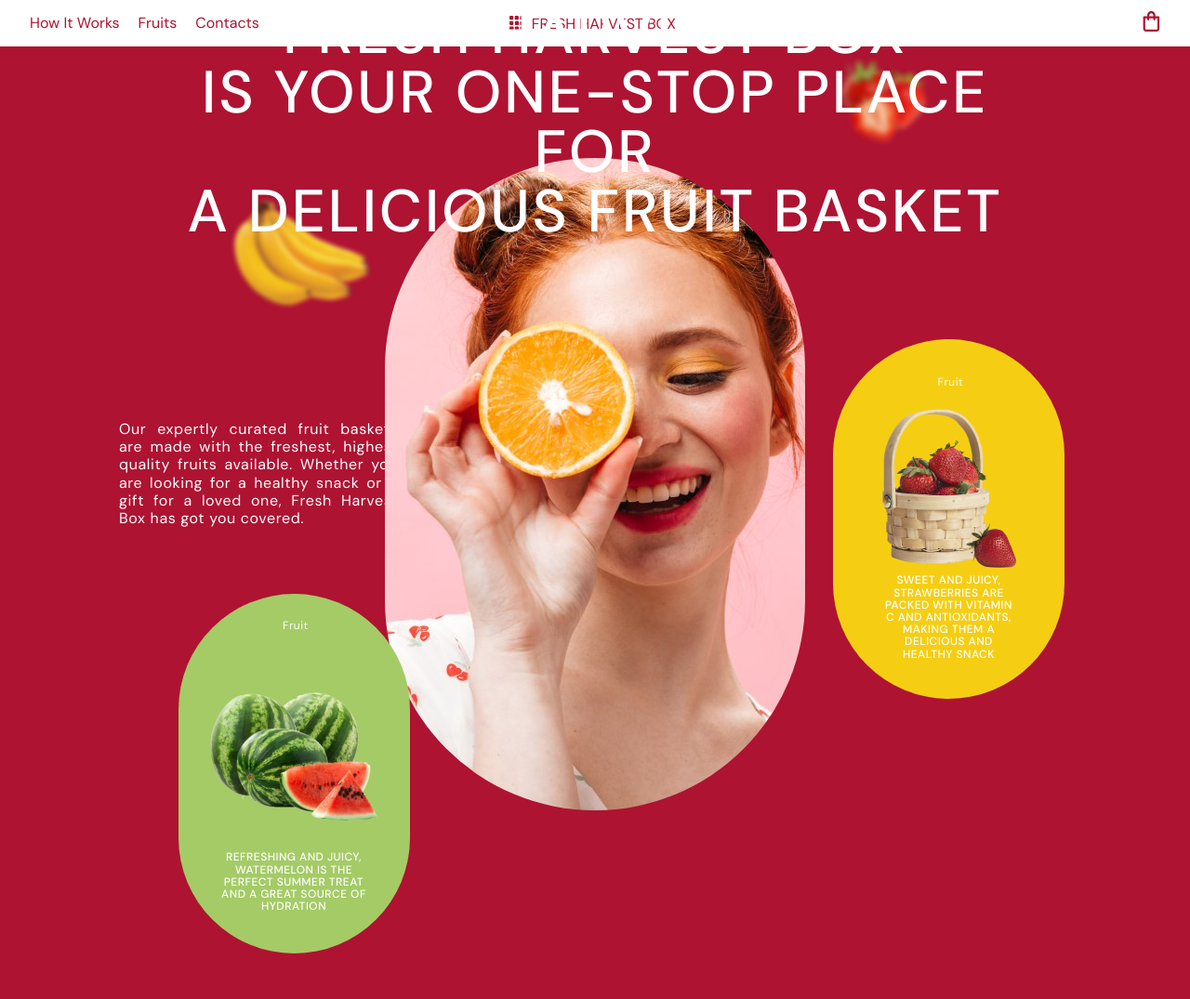
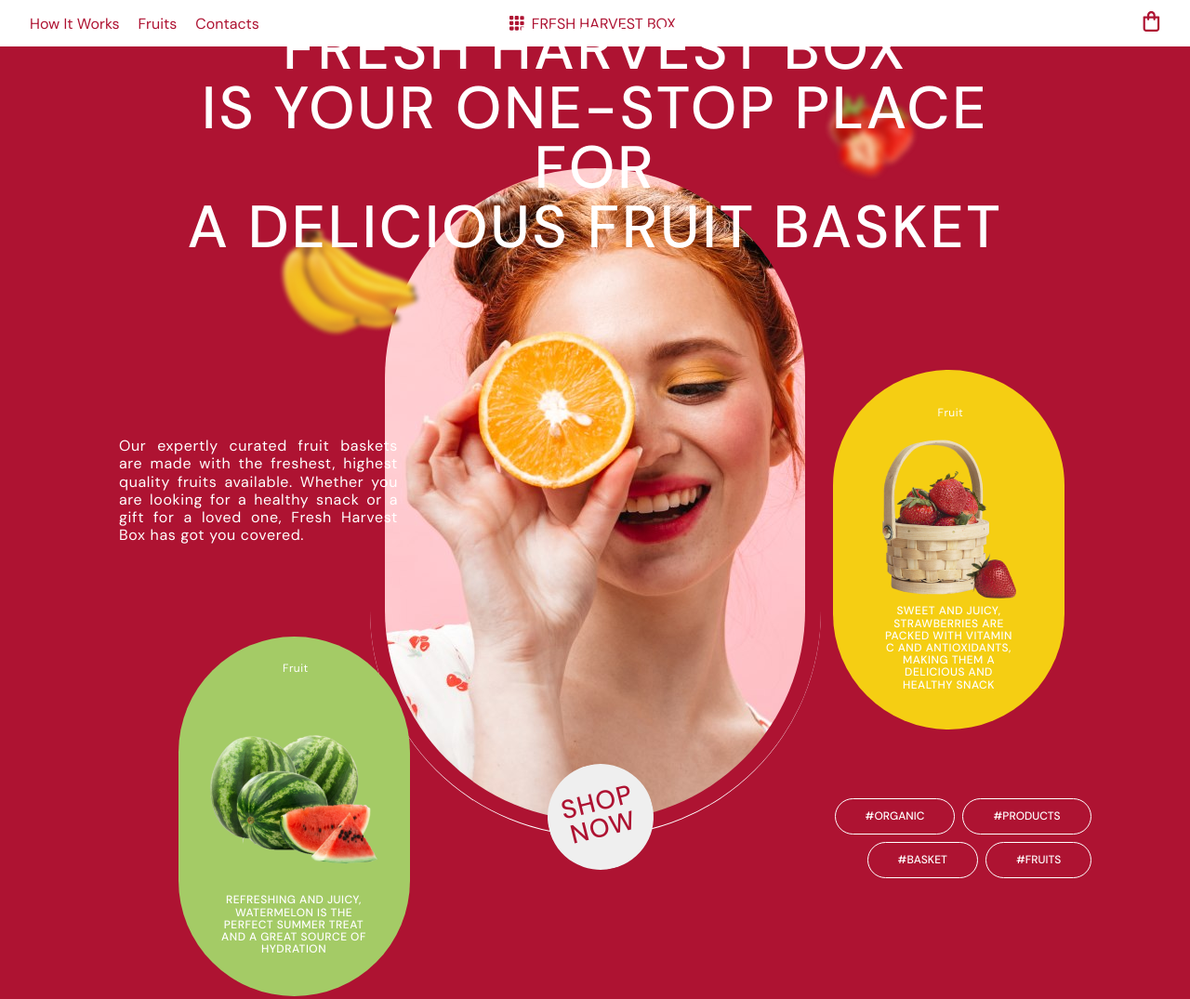
Before and after one commit to Ramacandra/parte1, a plain HTML site: page index.html in a window 1280 px wide. Shown: the top 1075 px of the page at 93% size. Drawn offline with nearby package versions, Linux system fonts and the light colour scheme.

Commit message:
modificaciones-header

```diff
--- a/index.html
+++ b/index.html
@@ -14,9 +14,15 @@
     <header class="nav">
       <nav class="nav__container">
         <ul class="nav__list">
-          <li class="nav__item">How It Works</li>
-          <li class="nav__item">Fruits</li>
-          <li class="nav__item">Contacts</li>
+          <li class="nav__item">
+            <a class="nav__link" href="#">How It Works </a>
+          </li>
+          <li class="nav__item">
+            <a class="nav__link" href="#">Fruits </a>
+          </li>
+          <li class="nav__item">
+            <a class="nav__link" href="#"> Contacts </a>
+            </li>
         </ul>
       </nav>
       <div class="logo__container">
@@ -35,10 +41,16 @@
     </header>
     <main class="main">
       <section class="principal-section">
+        <div class="principal-section__container">
+        <h1  class="principal-section__title">fresh harvest box <br> is your one-stop place for <br> a delicious fruit basket</h1>
 
-        <h1 class="principal-section__title">fresh harvest box <br> is your one-stop place for <br> a delicious fruit basket</h1>
+        <div class="prueba">
+        <img class="principal-section__image" src="./images/lady.jpg" width="452" height="702" alt="lady-fruit">
+        </div>
+
+        <button class="principal-section__button" type="button" > shop now</button>
+        </div>
         <p class="principal-section__text">Our expertly curated fruit baskets are made with the freshest, highest quality fruits available. Whether you are looking for a healthy snack or a gift for a loved one, Fresh Harvest Box has got you covered.</p>
-        <img class="principal-section__image" src="./images/lady.jpg" width="452" alt="lady-fruit">
 
         <div class="fruit-banana">
              <img class="fruit-banana__img" src="./images/bananas.png" width="184" alt="banana">
@@ -57,6 +69,16 @@
           <img class="strawberry-basket__img" src="./images/strawberry-basket.png" width="162" height="185" alt="watermelon">
           <p class="strawberry-basket__text">Sweet and juicy, strawberries are packed with vitamin C and antioxidants, making them a delicious and healthy snack</p>
         </div>
+        <div class="hashtag__container">
+          <ul class="hashtag__list">
+            <li class="hashtag__item">#organic</li>
+            <li class="hashtag__item">#products</li>
+          </ul>
+            <ul class="hashtag__list-two">
+            <li class="hashtag__item">#basket</li>
+            <li class="hashtag__item">#fruits</li>
+          </ul>
+        </div>
       </section>
     </main>
   </body>
--- a/sass/components/_header.scss
+++ b/sass/components/_header.scss
@@ -11,6 +11,13 @@
     gap:20px;
     padding: 16px 32px;
     margin:0;
+}
+
+.nav__link{
+color: $red-s;
+text-decoration: none;
+line-height: 1.2;
+letter-spacing: 0.04;
 }
 
 .logo__container {
--- a/sass/components/_principal_section.scss
+++ b/sass/components/_principal_section.scss
@@ -27,12 +27,50 @@
 .principal-section__image {
     border-radius: 500px;
     justify-content: center;
-    margin: auto;
-    display: block;
+    z-index: 0;
+}
+
+.prueba {
+    display: flex;
+    justify-content: center;
+    align-items: center;
+    width: 485px;
+    height: 735px;
     margin: auto;
     position: relative;
-    top: 120px;
+    top:115px;
+    border-top: 1px transparent;
+    border-bottom: solid 1px;
+    border-color: $white-s;
+    border-radius: 500px;
     z-index: 0;
+}
+
+.principal-section__button {
+    display: flex;
+    flex-wrap: wrap;
+    width: 114px;
+    height: 114px;
+    border-color: transparent;
+    border-radius: 50%;
+    font-weight: 500;
+    font-size: 28px;
+    line-height:1;
+    letter-spacing: 0.04em;
+    color: $red-s;
+    text-align: center;
+    text-transform: uppercase;
+    padding: 25px 9px 20px 9px;
+    transform: rotate(-14deg);
+    transition:  color 250ms cubic-bezier(0.4, 0, 0.2, 1) 250ms;
+    cursor: pointer;
+    position: absolute;
+    left: 46%;
+    top:105%;
+
+    &:hover {
+        color:$green-s
+    }
 }
 
 .principal-section__text {
@@ -51,15 +89,15 @@
 .fruit-banana {
     list-style: none;
     position: absolute;
-    top:22%;
-    left: 18%;
+    top:25%;
+    left: 22%;
 }
 
 .fruit-strawberry {
     list-style: none;
     position: absolute;
-    top:0;
-    right: 21%;
+    top:5%;
+    right: 22%;
 }
 
 .watermelon__container {
@@ -138,3 +176,40 @@
    padding: 0px 20px 0px 20px;
    margin: 0;
 }
+
+.hashtag__container {
+    display: flex;
+    flex-wrap: wrap;
+    width: 350px;
+    position: absolute;
+    left: 67%;
+    top:110%;
+}
+
+.hashtag__list {
+    list-style:none;
+    display: flex;
+    margin: 0;
+    gap: 8px;
+}
+
+.hashtag__list-two {
+    list-style:none;
+    display: flex;
+    margin-top: 8px;
+    margin-left: 35px;
+    gap: 8px;
+}
+
+
+.hashtag__item {
+    border: solid 1px;
+    border-color: $white-s;
+    border-radius: 25px;
+    padding: 12px 32px;
+    color: $white-s;
+    text-transform: uppercase;
+    font-weight: 500;
+    font-size: 12px;
+    line-height: 1.1;
+}
```
Also changed, not shown: css/main.min.css, package-lock.json (added), 1 other file.
